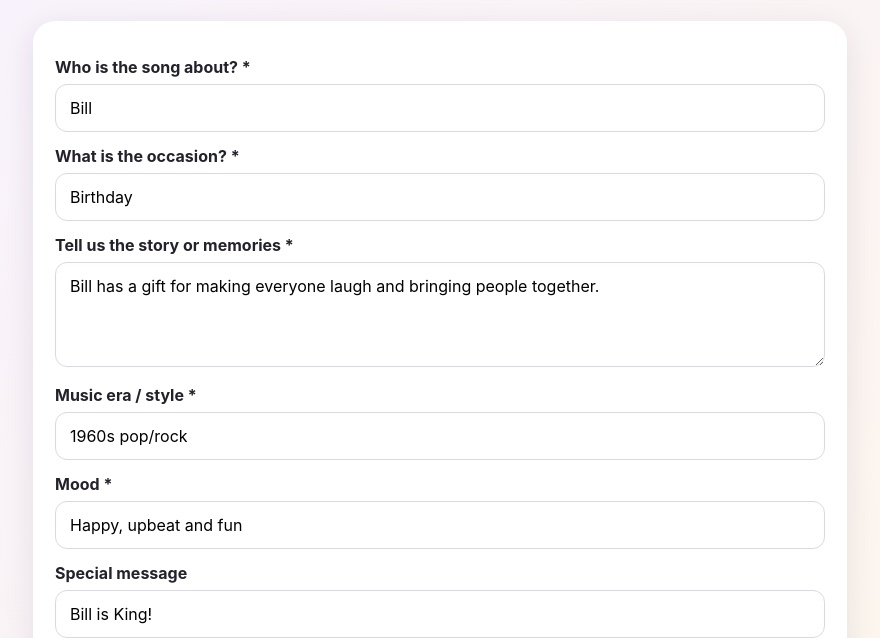
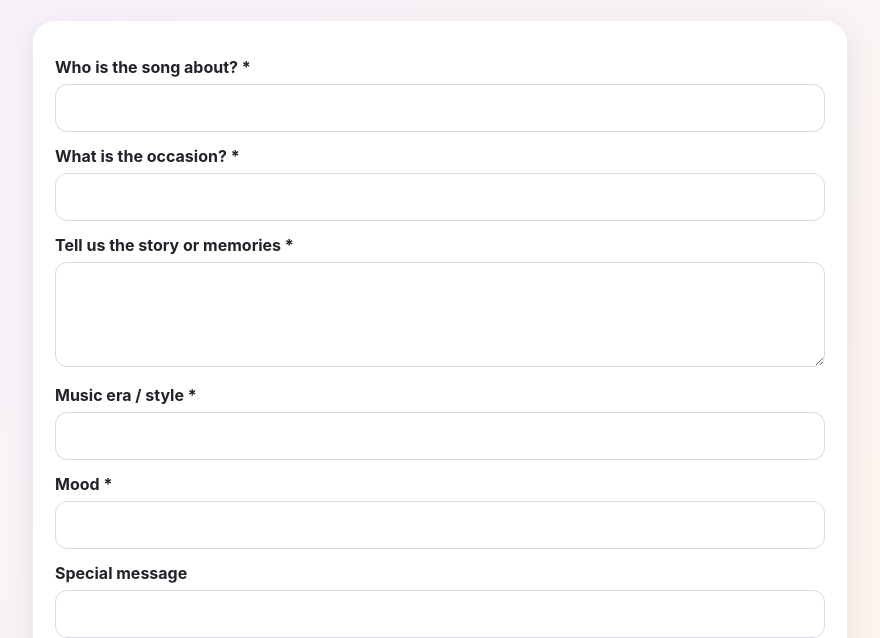
Before and after one commit to BillD082826/personal-song-maker-v4, a website: page public/index.html in a window 1280 px wide. Shown: the part 162-800 px from the top of the page, without its empty margins (200-1080 px from the left). Drawn offline with Linux system fonts and the light colour scheme.

Commit message:
Start app with blank fields

```diff
--- a/public/index.html
+++ b/public/index.html
@@ -131,12 +131,12 @@ $("musicButton").addEventListener("click",createMusic);
 $("regenerate").addEventListener("click",createMusic);
 $("again").addEventListener("click",createSong);
 
-$("person").value="Bill";
-$("occasion").value="Birthday";
-$("story").value="Bill has a gift for making everyone laugh and bringing people together.";
-$("music").value="1960s pop/rock";
-$("mood").value="Happy, upbeat and fun";
-$("message").value="Bill is King!";
+$("person").value="";
+$("occasion").value="";
+$("story").value="";
+$("music").value="";
+$("mood").value="";
+$("message").value="";
 </script>
 </body>
 </html>
```
